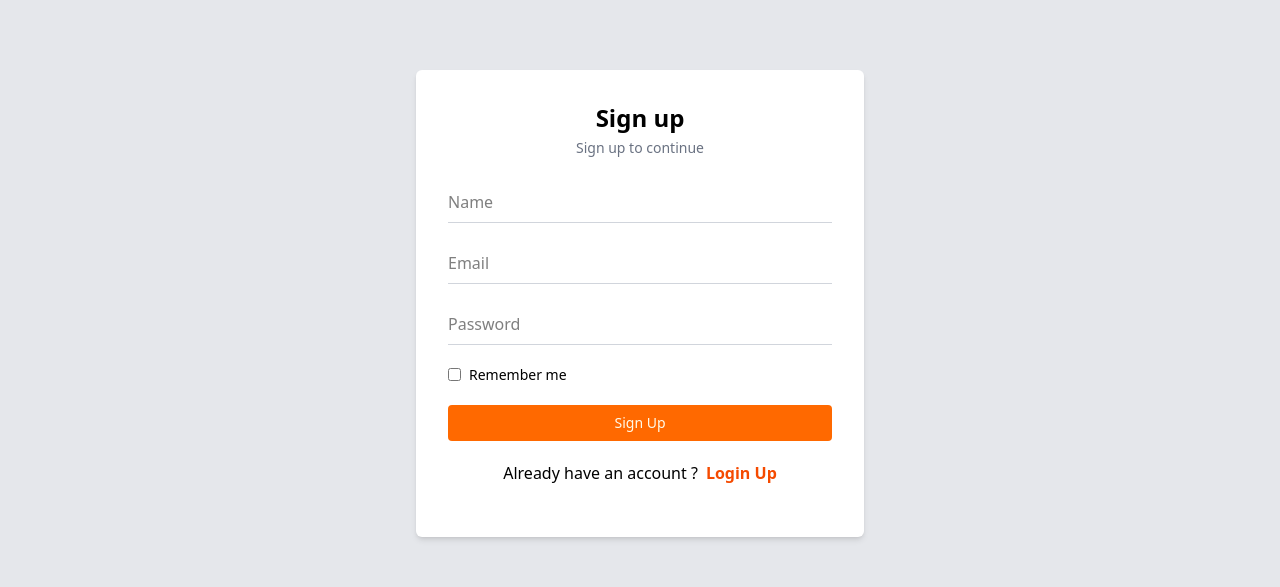
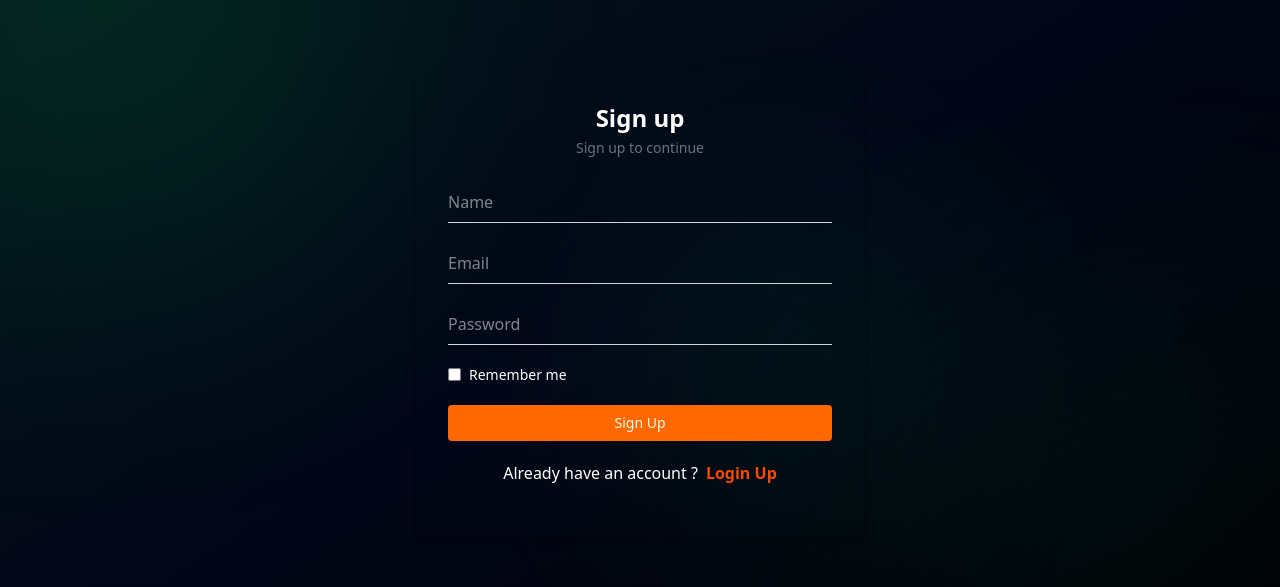
Before and after one commit to DeveloperShovon/IC-E-Commerce-Website, a React (Vite) app: page /register in a window 1280 px wide. Shown: the part 161-748 px from the top of the page. Built offline with nearby package versions, Linux system fonts and the light colour scheme.

Commit message:
add background on ragister component

```diff
--- /dev/null
+++ b/src/assets/GlowBackground.jsx
@@ -0,0 +1,26 @@
+import React from "react";
+
+const GlowBackground = ({ children }) => {
+  return (
+    <div className="relative min-h-screen bg-[#020617] overflow-hidden text-white">
+
+      {/* 🔥 Glow Effects */}
+      <div className="absolute top-[-120px] left-[-120px] w-[450px] h-[450px] bg-green-500 opacity-20 rounded-full blur-[140px]" />
+
+      <div className="absolute bottom-[-120px] right-[-120px] w-[450px] h-[450px] bg-emerald-400 opacity-20 rounded-full blur-[140px]" />
+
+      <div className="absolute top-[40%] left-[50%] w-[300px] h-[300px] bg-green-400 opacity-10 rounded-full blur-[120px]" />
+
+      {/* 🌫️ Gradient Overlay */}
+      <div className="absolute inset-0 bg-gradient-to-br from-green-900/20 via-transparent to-black"></div>
+
+      {/* 📦 Content */}
+      <div className="relative z-10">
+        {children}
+      </div>
+
+    </div>
+  );
+};
+
+export default GlowBackground;
--- a/src/pages/AddProduct.jsx
+++ b/src/pages/AddProduct.jsx
@@ -1,7 +1,7 @@
 import NavLogo from "../assets/nav/NavLogo-img.png";
 import { useState } from "react";
 import { useAddProductMutation } from "../features/apiSlice";
-import { Navigate, useNavigate , Link } from "react-router";
+import { Link } from "react-router";
 
 export default function AddProduct() {
 
@@ -39,7 +39,7 @@ const [product, setProduct] = useState({
       oldPrice: ""
     })
 
-    const Navigate = useNavigate()
+
   }
 
 
--- a/src/pages/Register.jsx
+++ b/src/pages/Register.jsx
@@ -2,6 +2,7 @@ import { useState } from "react";
 import { supabase } from "../createClint";
 
 import { useNavigate } from "react-router";
+import GlowBackground from "../assets/GlowBackground";
 
 export default function SignUp() {
   const navigate = useNavigate();
@@ -71,10 +72,12 @@ export default function SignUp() {
   };
 
   return (
-    <div className="min-h-screen flex items-center justify-center bg-gray-200">
-      <div className="bg-white shadow-md rounded-md p-8 w-full max-w-md">
+
+    <GlowBackground>
+    <div className="min-h-screen flex items-center justify-center ">
+      <div className=" bg-transparent shadow-md rounded-md p-8 w-full max-w-md">
         <h2 className="text-2xl font-semibold text-center mb-1">Sign up</h2>
-        <p className="text-center text-gray-500 text-sm mb-6">
+        <p className="text-center   text-gray-500 text-sm mb-6">
           Sign up to continue
         </p>
 
@@ -150,5 +153,6 @@ export default function SignUp() {
         </form>
       </div>
     </div>
+    </GlowBackground>
   );
 }
```
